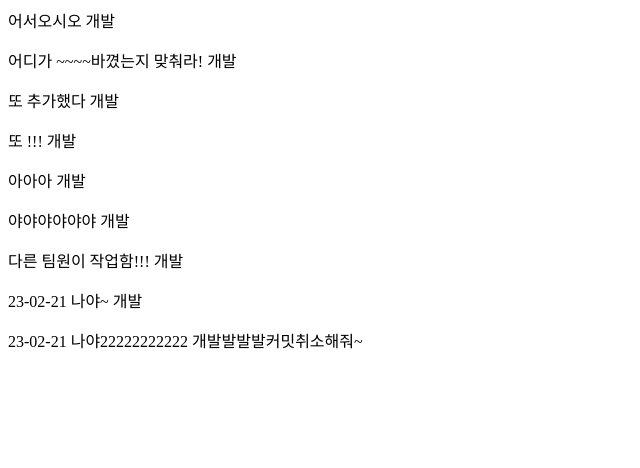
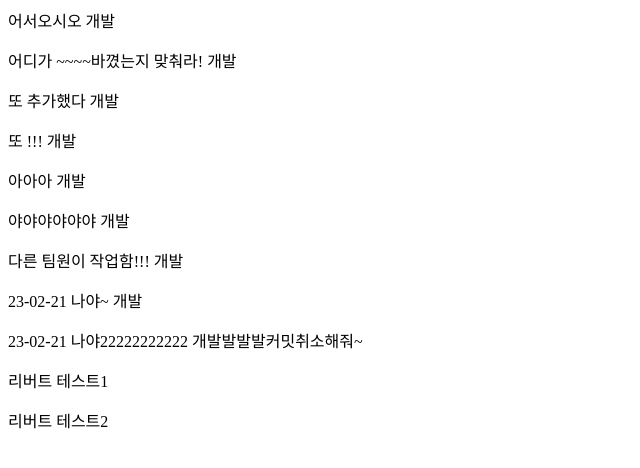
Before and after one commit to rimurang/test, a plain HTML site: page index.html in a window 1280 px wide. Shown: the whole page, without its empty margins (0-640 px from the left). Drawn offline with Linux system fonts and the light colour scheme.

Commit message:
리버트테스트 2

```diff
--- a/index.html
+++ b/index.html
@@ -18,5 +18,10 @@
     <p>23-02-21 나야~ 개발</p>
     <p>23-02-21 나야22222222222 개발발발발커밋취소해줘~</p>
 
+
+
+    <p>리버트 테스트1</p>
+    <p>리버트 테스트2</p>
+
 </body>
 </html>
```
